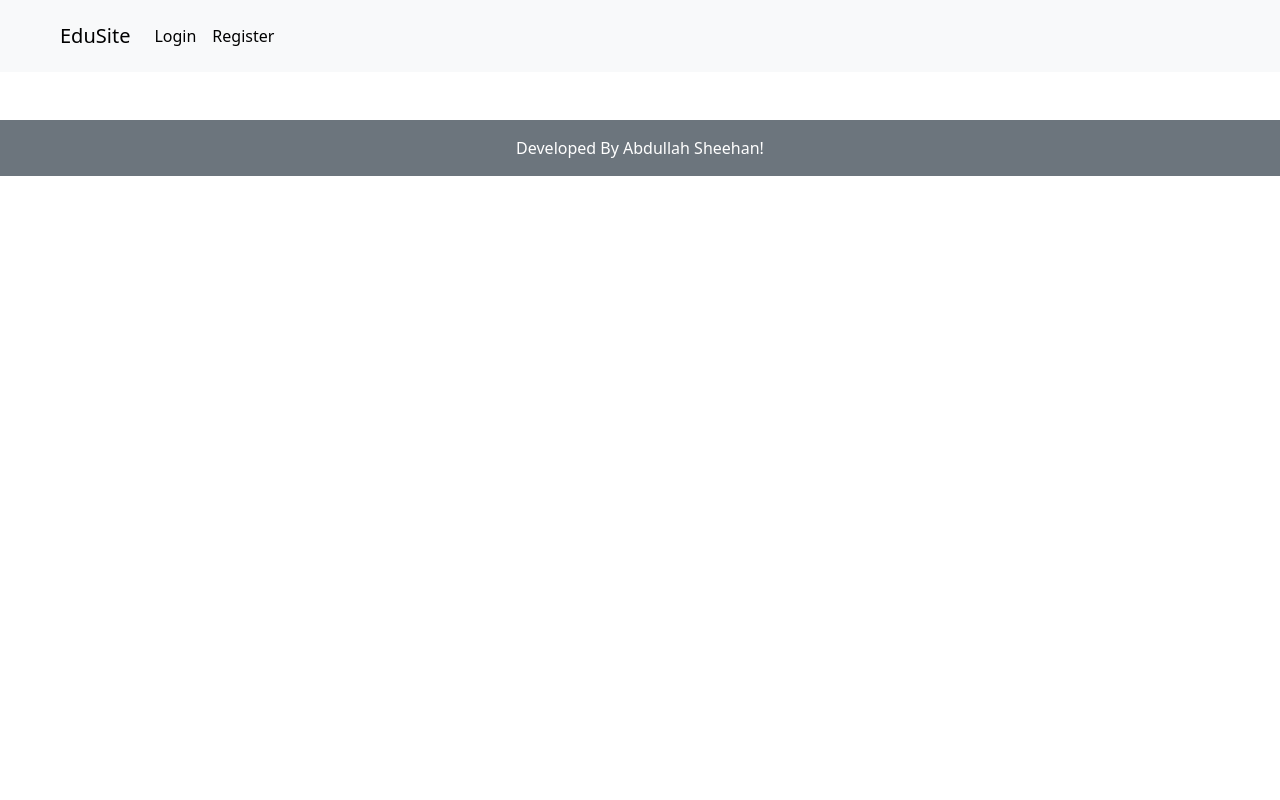
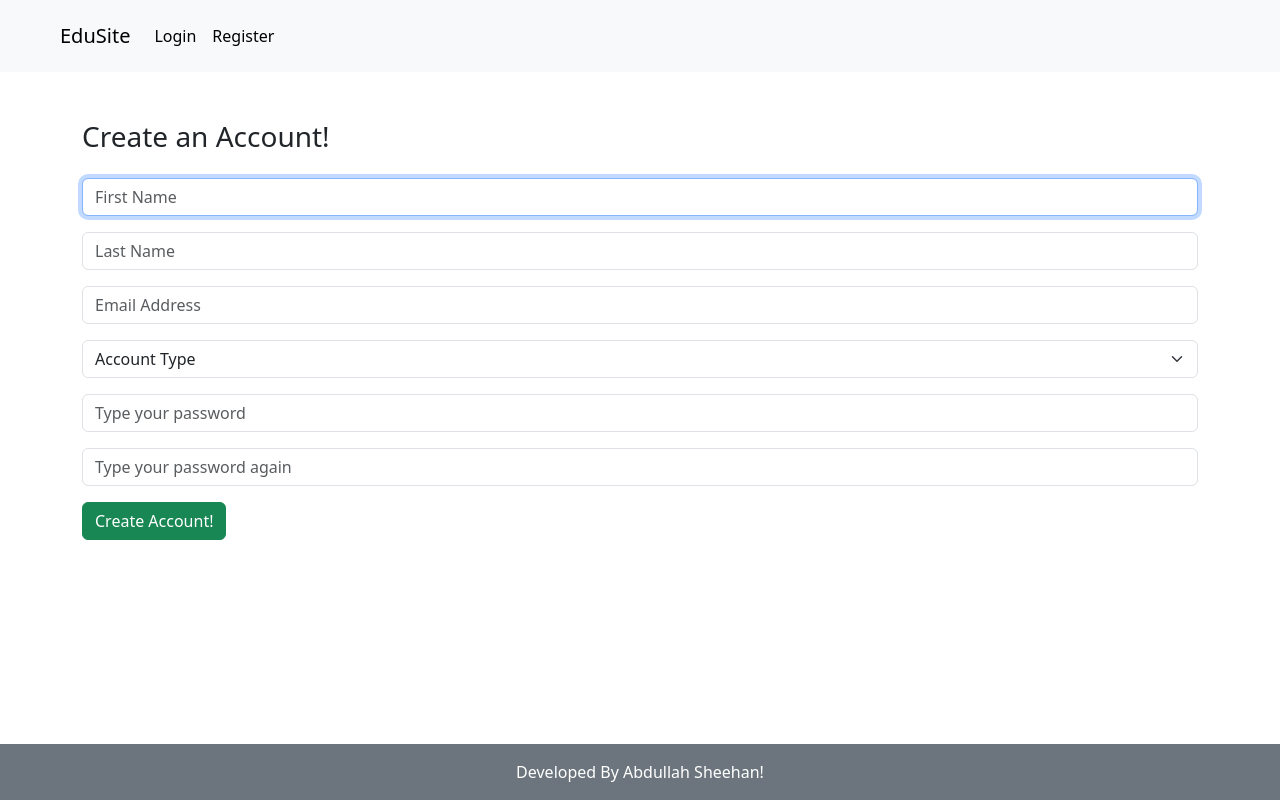
Before and after one commit to AbdullahSheehan/EduSite, a Django app: page /accounts/signup/ in a window 1280 px wide. Run offline with Django 4.2, Linux system fonts and the light colour scheme; some libraries are stand-ins or nearby versions.

Commit message:
Create SignUp Form & Template

```diff
--- a/AppLogin/forms.py
+++ b/AppLogin/forms.py
@@ -0,0 +1,40 @@
+from django import forms
+from django.forms import widgets
+from .models import User
+from django.contrib.auth.forms import UserCreationForm
+class SignUpForm(UserCreationForm):
+    choices = (
+        ('', "Account Type"),
+        ('1', 'Student'),
+        ('2','Teacher'),
+    )
+    type = forms.ChoiceField(label='', choices=choices, required=True)
+    email = forms.EmailField(label="", required=True, widget=forms.TextInput(attrs={
+        'placeholder':'Email Address',
+    }))
+    password1 = forms.CharField(required=True, label="", widget=forms.PasswordInput(attrs={
+        'placeholder':'Type your password'
+    }))
+    password2 = forms.CharField(required=True, label="", widget=forms.PasswordInput(attrs={
+        'placeholder':'Type your password again'
+    }))
+    class Meta:
+        model = User
+        fields = ['first_name', 'last_name', 'email', 'type', 'password1', 'password2']
+        labels = {
+            'first_name': '',
+            'last_name':'',
+            'email': '',
+            'password1': '',
+            'password2': '',
+        }
+        widgets = {
+            'first_name': widgets.TextInput(attrs={
+                'placeholder':'First Name',
+                'autofocus':True
+            }),
+            'last_name': widgets.TextInput(attrs={
+                'placeholder':'Last Name'
+            }),
+
+        }
--- a/AppLogin/views.py
+++ b/AppLogin/views.py
@@ -1,11 +1,13 @@
 from django.shortcuts import render, HttpResponseRedirect
 from django.urls import reverse, reverse_lazy
+from .forms import SignUpForm
 from django.contrib.auth import login, logout, authenticate
 from django.contrib.auth.decorators import login_required
 # Create your views here.
 
 def signupUser(req):
-    return render(req, 'AppLogin/signupUser.html', context={})
+    form = SignUpForm()
+    return render(req, 'AppLogin/signupUser.html', context={'form':form})
 def loginUser(req):
     return render (req,'AppLogin/loginUser.html', context={})
 @login_required
--- a/templates/AppLogin/signupUser.html
+++ b/templates/AppLogin/signupUser.html
@@ -1 +1,13 @@
 {% extends "base.html" %}
+{% load crispy_forms_tags %}
+{% block title %}
+  Join Edusite!
+{% endblock title %}
+{% block body %}
+    <h3 class="mb-4">Create an Account!</h3>
+    <form action="" method="POST">
+        {% csrf_token %}
+        {{ form|crispy }}
+        <input type="submit" value="Create Account!" class="btn btn-success">
+    </form>
+{% endblock body %}
--- a/templates/base.html
+++ b/templates/base.html
@@ -11,12 +11,14 @@
         Educational Website
     {% endblock title %}</title>
 </head>
-<body>
+<body style="min-height: 100vh; display: flex; flex-direction: column;">
     {% include "navbar.html" %}
-    {% block body %}
+    <div class="container">
+        {% block body %}
 
     {% endblock body %}
-    <footer class="mt-5">
+    </div>
+    <footer class="mt-5 mt-auto">
         <div class="bg-secondary py-3 text-white text-center">Developed By Abdullah Sheehan!</div>
     </footer>
 </body>
```
